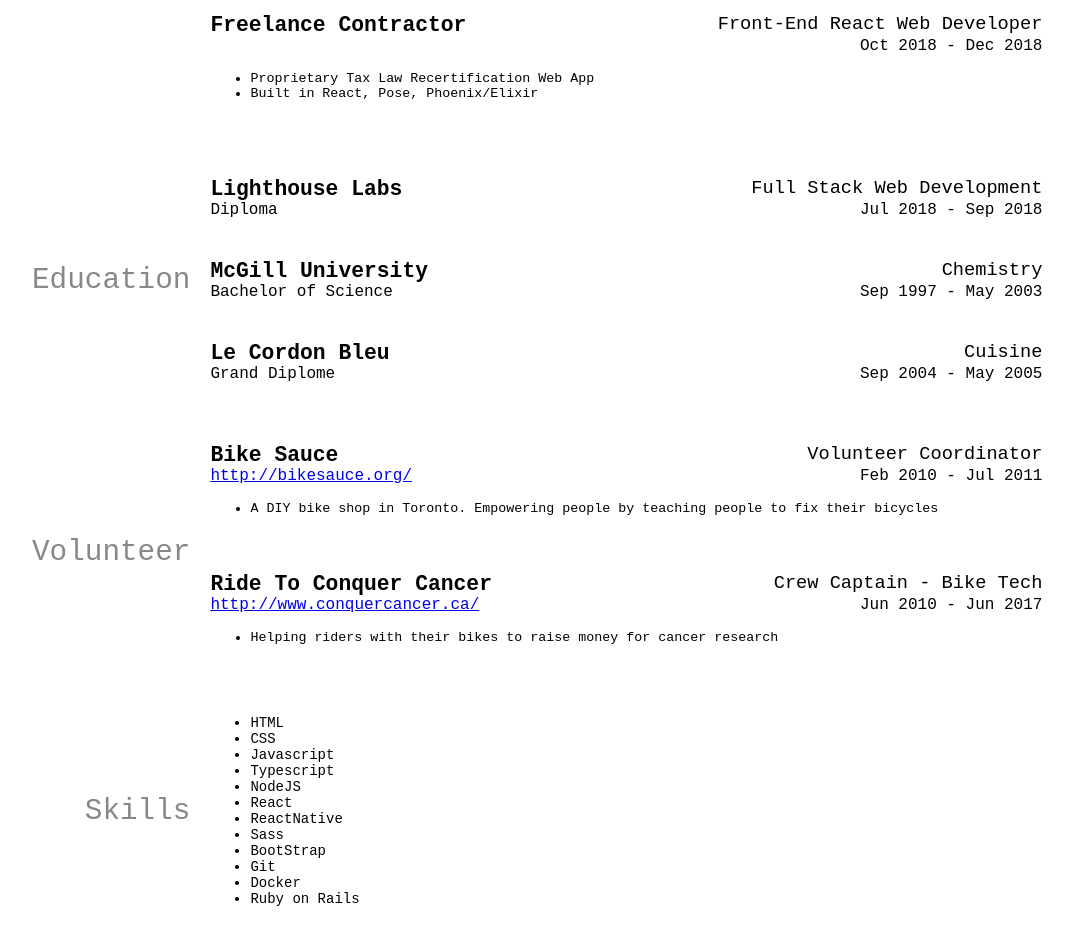
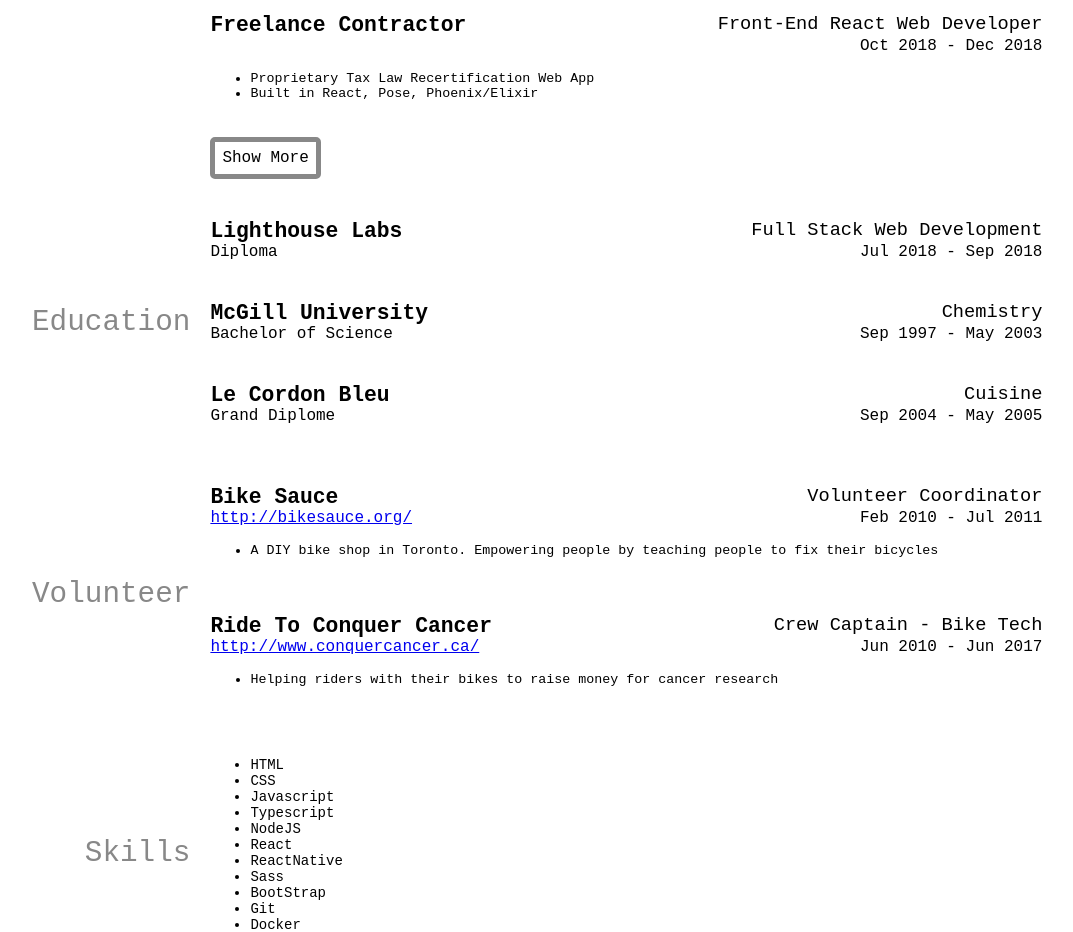
Before and after one commit to kermitjosephlee/react-resume, a React (Create React App) app: page / in a window 1280 px wide. Shown: the part 960-1892 px from the top of the page, without its empty margins (104-1177 px from the left). Built offline with nearby package versions, Linux system fonts and the light colour scheme.

Commit message:
show more work experience

```diff
--- a/src/components/Main/components/Education/components/EducationEntry.js
+++ b/src/components/Main/components/Education/components/EducationEntry.js
@@ -1,5 +1,6 @@
 import React, {useState} from "react"
-import { getUnixTime, format } from "date-fns"
+import getUnixTime from "date-fns/getUnixTime"
+import format from "date-fns/format"
 import "../../Work/components/WorkEntry/WorkEntry.css"
 
 export function EducationEntry ({educationEntry}){
--- a/src/components/Main/components/Volunteer/components/VolunteerEntry/VolunteerEntry.js
+++ b/src/components/Main/components/Volunteer/components/VolunteerEntry/VolunteerEntry.js
@@ -1,5 +1,6 @@
 import React, { useState } from "react"
-import { getUnixTime, format } from "date-fns"
+import getUnixTime from "date-fns/getUnixTime"
+import format from "date-fns/format"
 import "../../../Work/components/WorkEntry/WorkEntry.css"
 
 export function VolunteerEntry({ volunteerEntry }) {
--- a/src/components/Main/components/Work/Work.css
+++ b/src/components/Main/components/Work/Work.css
@@ -3,3 +3,11 @@
   flex-direction: column;
   align-items: flex-start;
 }
+
+.show-more {
+  border: 5px solid #888;
+  border-radius: 5px;
+  padding: 7px;
+  cursor: pointer;
+  background-color: transparent;
+}
--- a/src/components/Main/components/Work/Work.js
+++ b/src/components/Main/components/Work/Work.js
@@ -1,9 +1,10 @@
-import React from "react"
+import React, { useState } from "react"
 import { WorkEntry } from "./components"
 import "./Work.css"
 import "../Section/Section.css"
 
 export function Work ({work}){
+  const [codeOnly, setCodeOnly] = useState(true)
   return (
     <div className="section">
       <div className="title-container">
@@ -13,11 +14,14 @@
       </div>
       <div className="work-entries">
         {work.map((workEntry) => {
-          if (!workEntry.isCodeRelated) return null
+          if (codeOnly && !workEntry.isCodeRelated) return null
           return (
             <WorkEntry key={workEntry.company} workEntry={workEntry}/>
           )
         })}
+        {codeOnly && <div className="show-more" onClick={() => setCodeOnly(!codeOnly)}>
+          Show More
+        </div>}
       </div>
     </div>
   )
```
